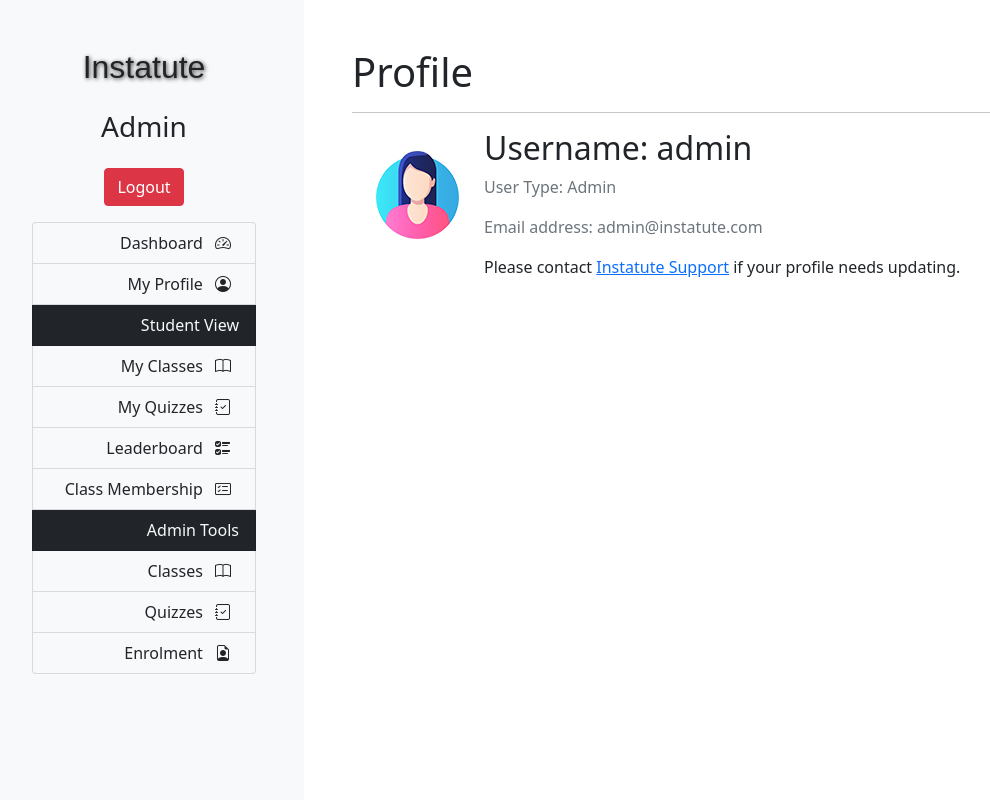
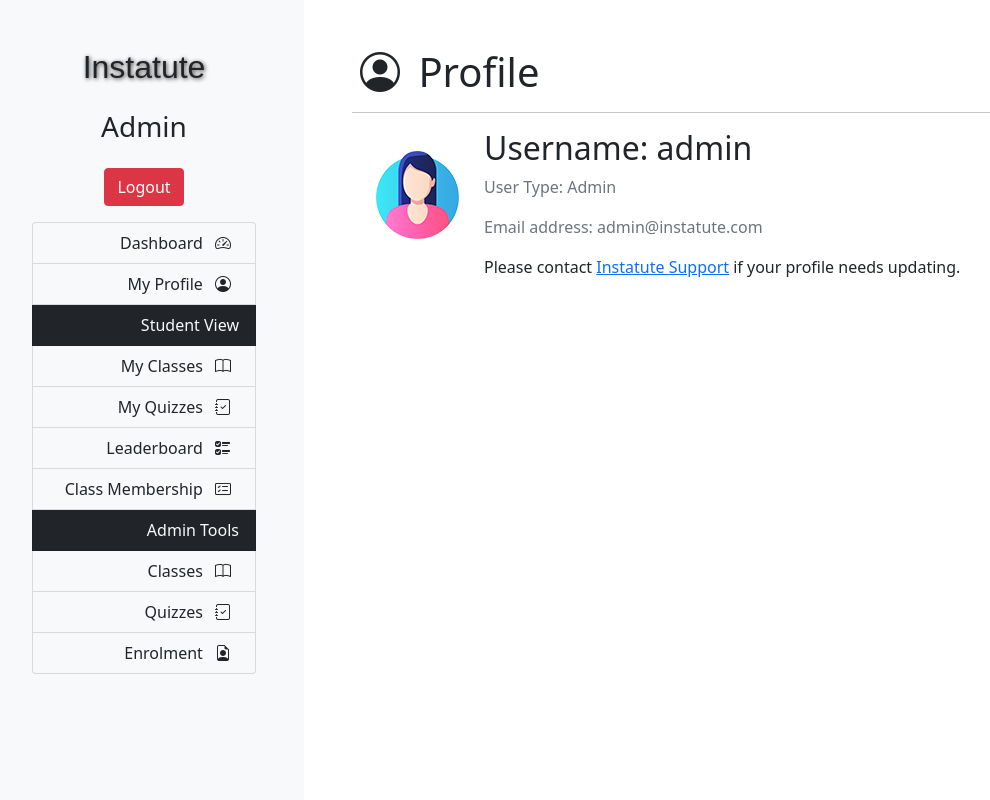
Before and after one commit to zyferion/cos60010, a Django app: page /profile/ in a window 1280 px wide. Shown: the whole page, without its empty margins (16-1006 px from the left). Run offline with Django 4.2, Linux system fonts and the light colour scheme; a user stored in the database is signed in; some libraries are stand-ins or nearby versions; some web fonts are replaced.

Commit message:
Consistency - add icon to title

```diff
--- a/users/templates/users/profile.html
+++ b/users/templates/users/profile.html
@@ -8,7 +8,7 @@ Profile
 
 {% block content %}
 
-<h1> Profile </h1>
+<h1><i class="bi bi-person-circle p-2"></i> Profile</h1>
 <hr>
 
     <div class="content-section">
```
